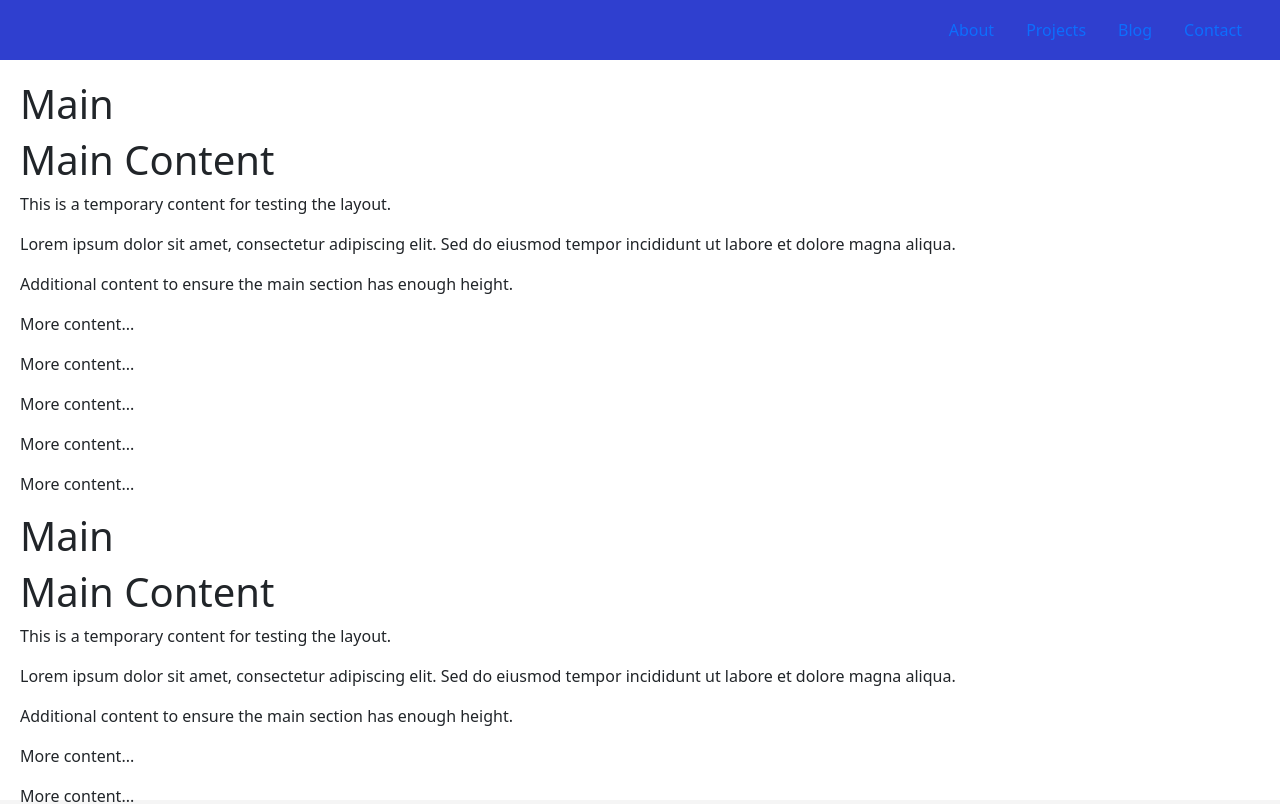
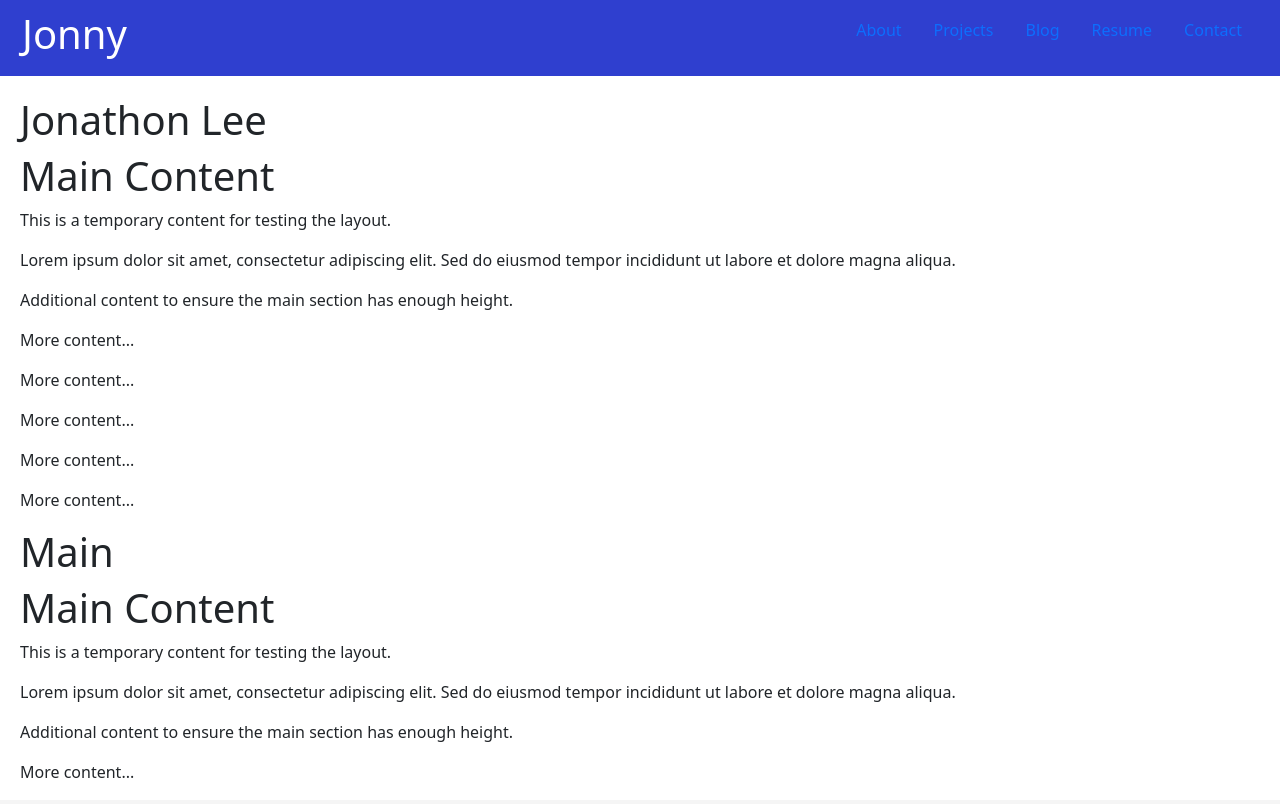
Before and after one commit to jonnyleealas/portfolio-site, a React (Create React App) app in the folder frontend/: page / in a window 1280 px wide. Shown: the top 804 px of the page. Built offline with nearby package versions, Linux system fonts and the light colour scheme.

Commit message:
added name to nav

```diff
--- a/frontend/src/components/Main.tsx
+++ b/frontend/src/components/Main.tsx
@@ -5,7 +5,7 @@ type MainProps = {
 const Main: React.FC<MainProps> = ({className}) => {
   return (
     <main className={className}>
-        <h1>Main</h1>
+        <h1>Jonathon Lee</h1>
         <h1>Main Content</h1>
     <p>This is a temporary content for testing the layout.</p>
     <p>Lorem ipsum dolor sit amet, consectetur adipiscing elit. Sed do eiusmod tempor incididunt ut labore et dolore magna aliqua.</p>
--- a/frontend/src/components/header/Header.tsx
+++ b/frontend/src/components/header/Header.tsx
@@ -1,13 +1,37 @@
-import Nav from './nav'
+import Nav from 'react-bootstrap/Nav';
+import Container from 'react-bootstrap/Container';
+import './custom.css'; // Import your custom CSS
+
 
 type NavbarProps = {
     className?: string
 };
 
-const Navbar: React.FC<NavbarProps> = ({className}) => {
+const Navbar: React.FC<NavbarProps> = ({ className }) => {
     return (
         <nav className={className}>
-            <Nav />
+            <Container fluid className='my-nav-container'>
+                <Nav defaultActiveKey="/home" as="ul" className="d-flex justify-content-between w-100">
+                    <Nav.Item as="li" className="me-auto">
+                        <h1>Jonny</h1>
+                    </Nav.Item>
+                    <Nav.Item as="li">
+                        <Nav.Link href="/home">About</Nav.Link>
+                    </Nav.Item>
+                    <Nav.Item as="li">
+                        <Nav.Link eventKey="link-1">Projects</Nav.Link>
+                    </Nav.Item>
+                    <Nav.Item as="li">
+                        <Nav.Link eventKey="link-2">Blog</Nav.Link>
+                    </Nav.Item>
+                    <Nav.Item as="li">
+                        <Nav.Link eventKey="link-2">Resume</Nav.Link>
+                    </Nav.Item>
+                    <Nav.Item as="li">
+                        <Nav.Link eventKey="link-2">Contact</Nav.Link>
+                    </Nav.Item>
+                </Nav>
+            </Container>
         </nav>
     )
 }
--- a/frontend/src/components/header/nav.tsx
+++ /dev/null
@@ -1,26 +0,0 @@
-import Nav from 'react-bootstrap/Nav';
-import Container from 'react-bootstrap/Container';
-import './custom.css'; // Import your custom CSS
-
-function ListExample() {
-  return (
-    <Container fluid className='my-nav-container'>
-      <Nav defaultActiveKey="/home" as="ul" className="d-flex justify-content-end w-100 me-5 me-lg-0">
-        <Nav.Item as="li">
-          <Nav.Link href="/home">About</Nav.Link>
-        </Nav.Item>
-        <Nav.Item as="li">
-          <Nav.Link eventKey="link-1">Projects</Nav.Link>
-        </Nav.Item>
-        <Nav.Item as="li">
-          <Nav.Link eventKey="link-2">Blog</Nav.Link>
-        </Nav.Item>
-        <Nav.Item as="li">
-          <Nav.Link eventKey="link-2">Contact</Nav.Link>
-        </Nav.Item>
-      </Nav>
-    </Container>
-  );
-}
-
-export default ListExample;
```
